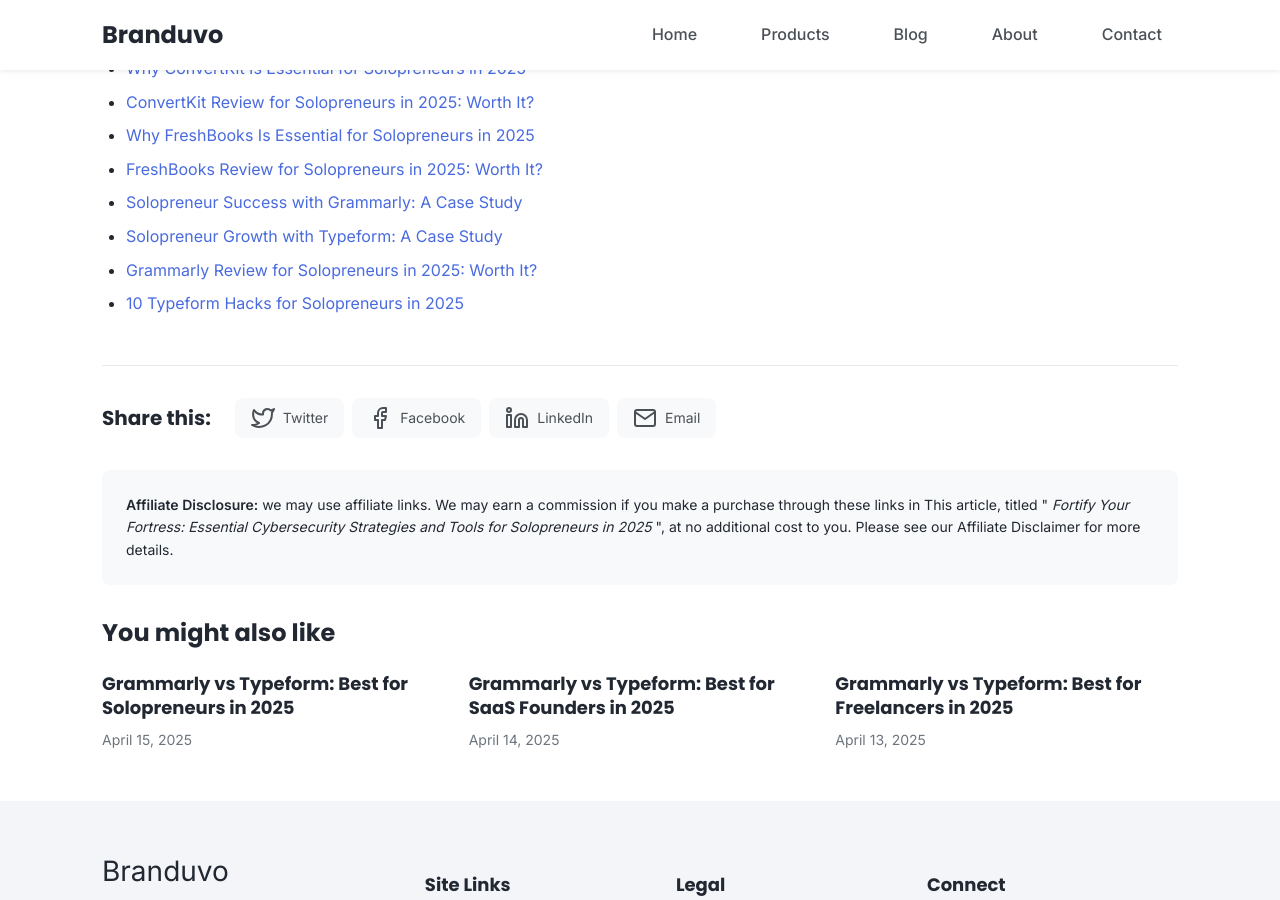
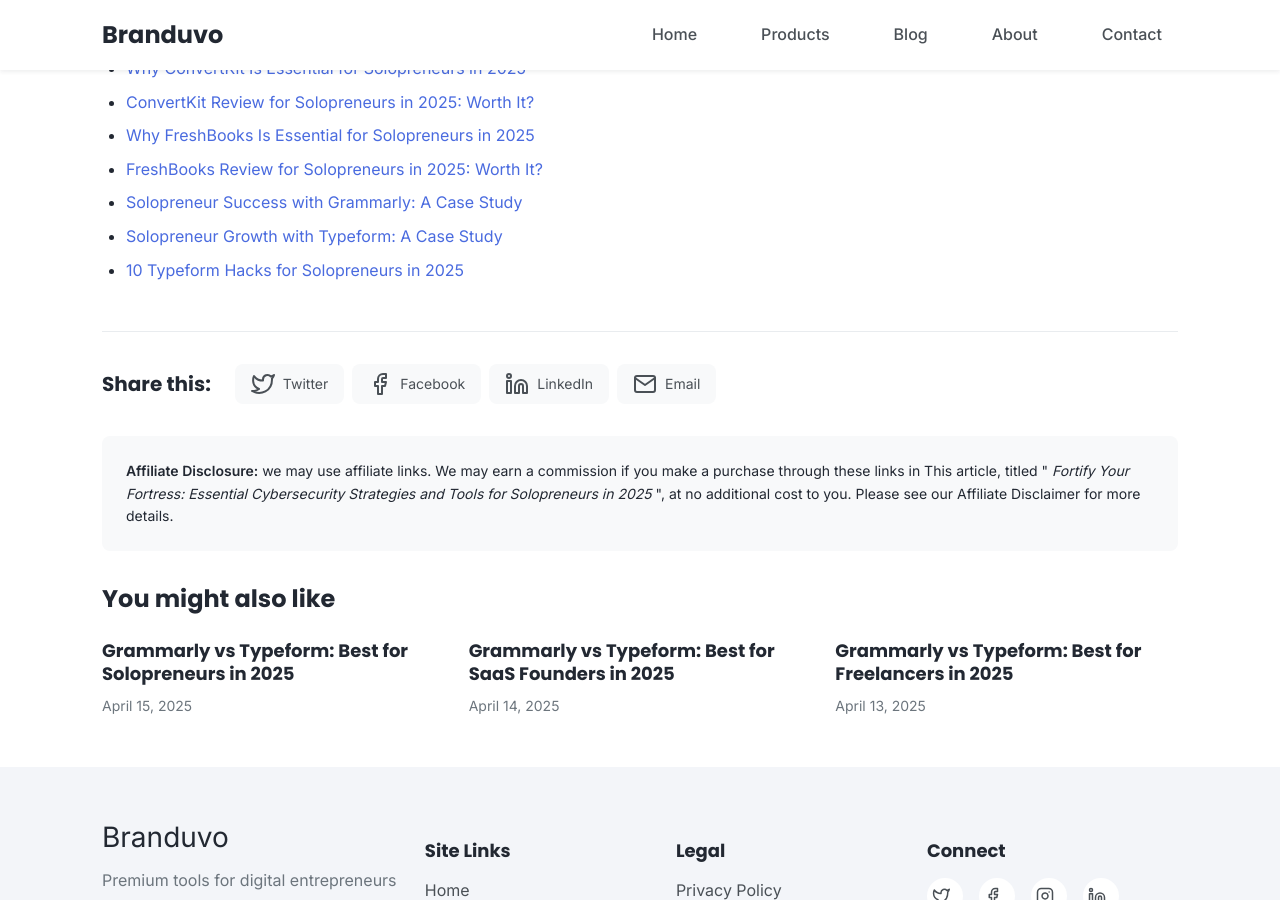
Before and after one commit to branduvo/branduvo.github.io, a Jekyll site: the page built from _posts/2025-05-16-solopreneur-cybersecurity-tools.md, in a window 1280 px wide and 900 px high, scrolled down 2092 px. Built offline with Jekyll 4.4.1, drawn with Linux system fonts in a browser that asks for light colours.

Commit message:
Update 2025-05-16-solopreneur-cybersecurity-tools.md

```diff
--- a/_posts/2025-05-16-solopreneur-cybersecurity-tools.md
+++ b/_posts/2025-05-16-solopreneur-cybersecurity-tools.md
@@ -48,5 +48,4 @@
 - [FreshBooks Review for Solopreneurs in 2025: Worth It?](/freshbooks-review-for-solopreneurs-in-2025-worth-it.html/)
 - [Solopreneur Success with Grammarly: A Case Study](/solopreneur-success-with-grammarly-a-case-study.html/)
 - [Solopreneur Growth with Typeform: A Case Study](/solopreneur-growth-with-typeform-a-case-study.html/)
-- [Grammarly Review for Solopreneurs in 2025: Worth It?](/grammarly-review-for-solopreneurs-in-2025-worth-it.html/)
 - [10 Typeform Hacks for Solopreneurs in 2025](/10-typeform-hacks-for-solopreneurs-in-2025.html/)
```
